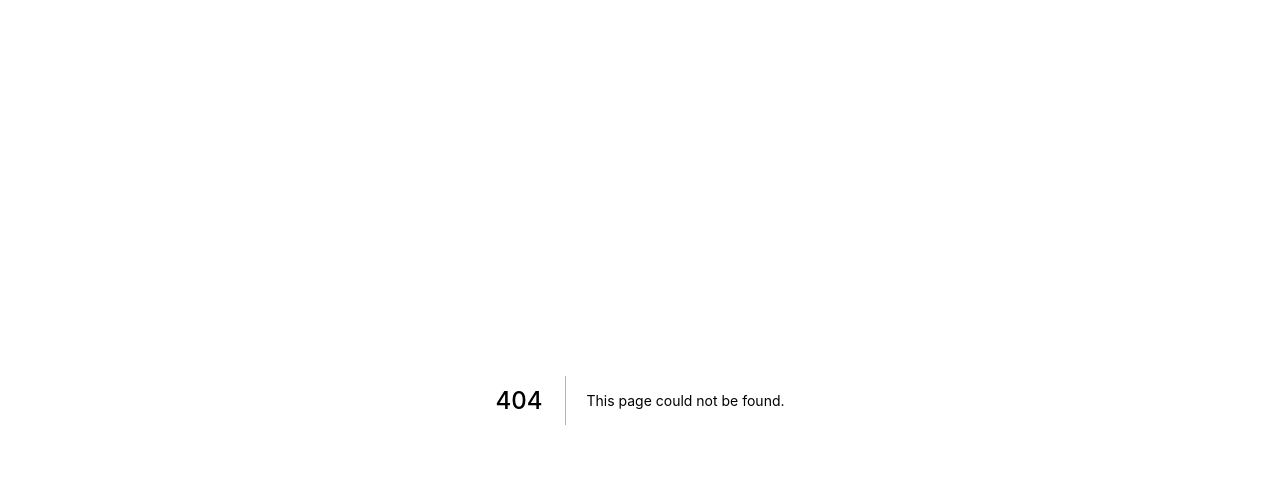
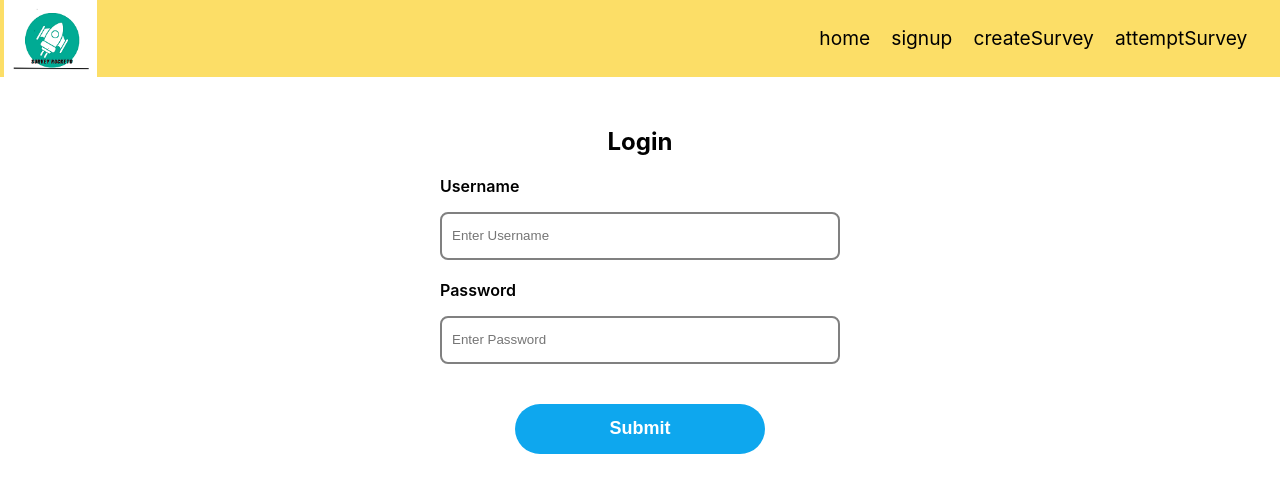
Before and after one commit to shubbi20/surveyBuilder-frontend, a Next.js app: page /login in a window 1280 px wide. Before the commit this address had no page. Shown: the top 492 px of the page. Built offline with nearby package versions, Linux system fonts and the light colour scheme.

Commit message:
login added

```diff
--- /dev/null
+++ b/pages/Loader/index.tsx
@@ -0,0 +1,9 @@
+import React from "react";
+
+import styles from "./loader.module.css";
+
+const Loader = () => {
+  return <div className={styles.loader}></div>;
+};
+
+export default Loader;
--- /dev/null
+++ b/pages/Loader/loader.module.css
@@ -0,0 +1,18 @@
+.loader {
+  margin: 20px auto;
+  border: 10px solid #f3f3f3; /* Light grey */
+  border-top: 10px solid #3498db; /* Blue */
+  border-radius: 50%;
+  width: 50px;
+  height: 50px;
+  animation: spin 2s linear infinite;
+}
+
+@keyframes spin {
+  0% {
+    transform: rotate(0deg);
+  }
+  100% {
+    transform: rotate(360deg);
+  }
+}
--- /dev/null
+++ b/pages/login/Input.module.css
@@ -0,0 +1,21 @@
+.container {
+  display: flex;
+  flex-direction: column;
+  gap: 16px;
+}
+
+.input_label {
+  font-size: 16px;
+  font-weight: 600;
+}
+
+.input_field {
+  padding: 10px;
+  height: 24px;
+  border: 2px solid grey;
+  border-radius: 8px;
+}
+
+.error {
+  color: red;
+}
--- /dev/null
+++ b/pages/login/Input.tsx
@@ -0,0 +1,23 @@
+import React from "react";
+
+import styles from "./Input.module.css";
+
+export default function Input(props: any) {
+  const { label, name, formik, ...attr } = props;
+  return (
+    <div className={styles.container}>
+      <label className={styles.input_label}>{label}</label>
+      <input
+        className={styles.input_field}
+        name={name}
+        value={formik.values[name]}
+        onChange={formik.handleChange}
+        onBlur={formik.handleBlur}
+        {...attr}
+      />
+      {formik.touched[name] && formik.errors[name] ? (
+        <p className={styles.error}>{formik.errors[name]}</p>
+      ) : null}
+    </div>
+  );
+}
--- /dev/null
+++ b/pages/login/index.module.css
@@ -0,0 +1,31 @@
+.container {
+  padding: 50px 0;
+  width: calc(100% - 40px);
+  max-width: 400px;
+  margin: 0 auto;
+}
+
+.container h2 {
+  text-align: center;
+  margin-bottom: 20px;
+}
+
+.form_container {
+  display: flex;
+  flex-direction: column;
+  gap: 20px;
+}
+
+.submit_btn {
+  width: 250px;
+  height: 50px;
+  border: 0;
+  margin: 0 auto;
+  margin-top: 20px;
+  border-radius: 999px;
+  background-color: rgb(14, 167, 238);
+  font-size: 18px;
+  font-weight: 600;
+  color: white;
+  cursor: pointer;
+}
--- /dev/null
+++ b/pages/login/index.tsx
@@ -0,0 +1,82 @@
+import React, { useState } from "react";
+import { MenuBar } from "../../component/menuBar";
+
+import { useFormik } from "formik";
+import * as Yup from "yup";
+import Input from "./Input";
+import login from "../util/api/login";
+
+import Loader from "../Loader";
+
+import styles from "./index.module.css";
+
+const Signup = () => {
+  const [loading, setLoading] = useState(false);
+  const [data, setData] = useState({
+    username: "",
+    token: "",
+  });
+  const [error, setError] = useState({
+    error: "",
+  });
+
+  const formik = useFormik({
+    initialValues: {
+      username: "",
+      password: "",
+    },
+    validationSchema: Yup.object({
+      username: Yup.string()
+        .min(5, "Must be 5 characters or more")
+        .max(20, "Must be 20 characters or less")
+        .required("Username is required"),
+
+      password: Yup.string()
+        .min(6, "Must be 6 characters or more")
+        .max(16, "Must be 16 characters or less")
+        .required("Password is required"),
+    }),
+    onSubmit: async (values) => {
+      setLoading(true);
+      console.log(values);
+      const { username, password } = values;
+      const [data, error] = await login({ username, password });
+      console.log("Data", data);
+      setData(data);
+      console.log("Error", error);
+      setError(error);
+      setLoading(false);
+      formik.resetForm();
+    },
+  });
+  return (
+    <div>
+      <MenuBar />
+      <div className={styles.container}>
+        <h2>Login</h2>
+        <form onSubmit={formik.handleSubmit} className={styles.form_container}>
+          <Input
+            label="Username"
+            name="username"
+            placeholder="Enter Username"
+            formik={formik}
+          />
+          <Input
+            label="Password"
+            name="password"
+            placeholder="Enter Password"
+            formik={formik}
+          />
+          <button className={styles.submit_btn} type="submit">
+            Submit
+          </button>
+        </form>
+        {loading && <Loader />}
+        {error && <p className="error-msg">{error.error}</p>}
+        {data.token && <p className="success-msg">Logged In Success</p>}
+      </div>
+    </div>
+  );
+};
+
+export default Signup;
--- /dev/null
+++ b/pages/util/api/apiUrl.ts
@@ -0,0 +1,3 @@
+const apiUrl = "http://localhost:3009";
+
+export default apiUrl;
--- /dev/null
+++ b/pages/util/api/login.ts
@@ -0,0 +1,28 @@
+import apiUrl from "./apiUrl";
+
+const login = async ({ username, password }: any) => {
+  try {
+    const url = apiUrl + "/login";
+
+    const response = await fetch(url, {
+      method: "POST",
+      body: JSON.stringify({
+        username,
+        password,
+      }),
+      headers: {
+        "Content-Type": "application/json",
+      },
+    });
+    const data = await response.json();
+    if (!response.ok) {
+      throw data;
+    }
+
+    return [data, null];
+  } catch (err) {
+    return [null, err];
+  }
+};
+
+export default login;
--- a/styles/globals.css
+++ b/styles/globals.css
@@ -16,3 +16,18 @@ a {
   padding: 0;
   margin: 0;
 }
+
+.success-msg,
+.error-msg {
+  text-align: center;
+  text-transform: capitalize;
+  margin: 20px;
+}
+
+.error-msg {
+  color: red;
+}
+
+.success-msg {
+  color: green;
+}
```
Also changed, not shown: pages/util/api/getAllSurveys.ts (added, +18 -0 lines).
